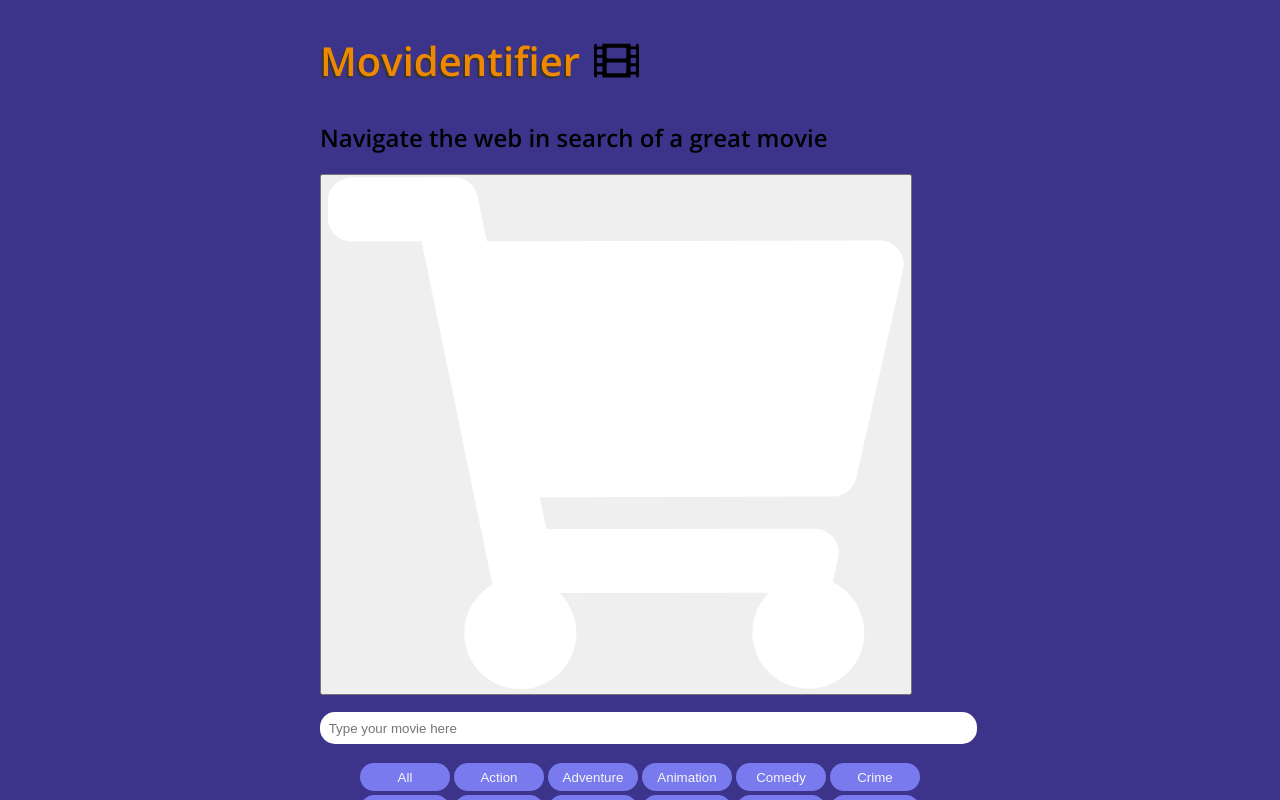
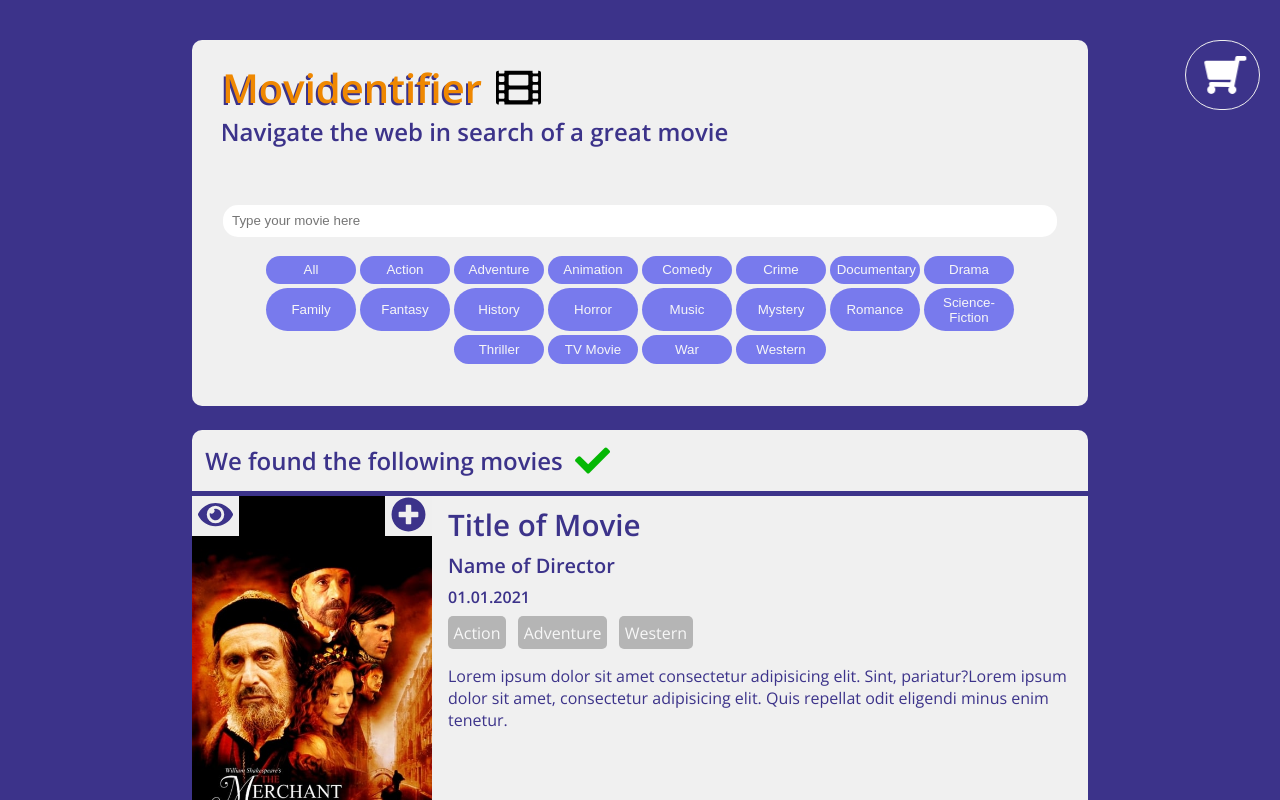
Before and after one commit to andreialexc30/movidentifier, a Vue app: page / in a window 1280 px wide. Shown: the top 800 px of the page. Built offline with nearby package versions, Linux system fonts and the light colour scheme.

Commit message:
Modified styling related to page layout

```diff
--- a/src/scss/search_query/_searchQuery.scss
+++ b/src/scss/search_query/_searchQuery.scss
@@ -1,11 +1,13 @@
 .searchQuery {
-    width: 50vw;
-    margin: 0 auto;
+    background-color: $silverShade;
+    border-radius: 10px;
+    margin-top: 2.5em;
 
     .section-heading {
+        margin: 0em .75em 0em .75em;
         color: $tan;
         font-size: 2.5rem;
-        text-shadow: -2px 2px #373434;
+        text-shadow: -2px 2px $dsb;
         display: flex;
         align-items: center;
 
@@ -15,9 +17,19 @@
         }
     }
 
-    .section-text {
-        color: $fff;
-        margin: 0;
+    .header-details {
+        padding-top: 1.25em;
+    }
+
+    .section-subheading {
+        color: $dsb;
+        margin: 0 1.2em;
+    }
+
+    &_form {
+        display: flex;
+        flex-direction: column;
+        padding: 2.5em;
     }
 
     &_input {
@@ -26,5 +38,32 @@
         padding: .65em;
         border-radius: 15px;
         border: none;
+        align-self: center;
+    }
+
+    .shopping_cart {
+        padding: 1.15em;
+        width: 75px;
+        height: auto;
+        background: none;
+        border: 1.75px solid $silverShade;
+        border-radius: 200px;
+        display: grid;
+        place-items: center;
+        position: fixed;
+        top: 3em;
+        right: 1.5em;
+        cursor: pointer;
+        z-index: 2;
+        transition: all 150ms ease-in-out;
+
+        &-icon {
+            width: 100%;
+            height: 100%;
+            transform: rotateY(180deg);
+            margin-left: .35em;
+            transition: all 225ms ease;
+            pointer-events: inherit;
+        }
     }
 }
```
